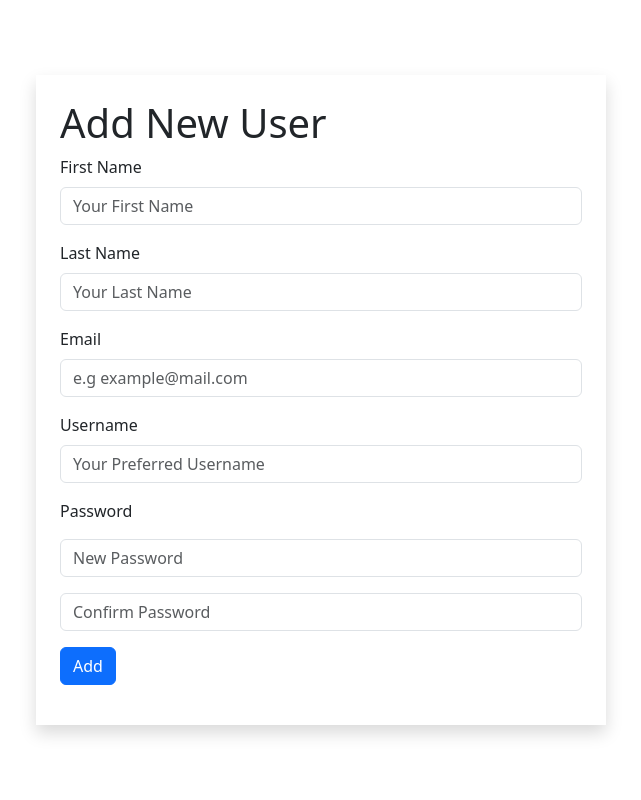
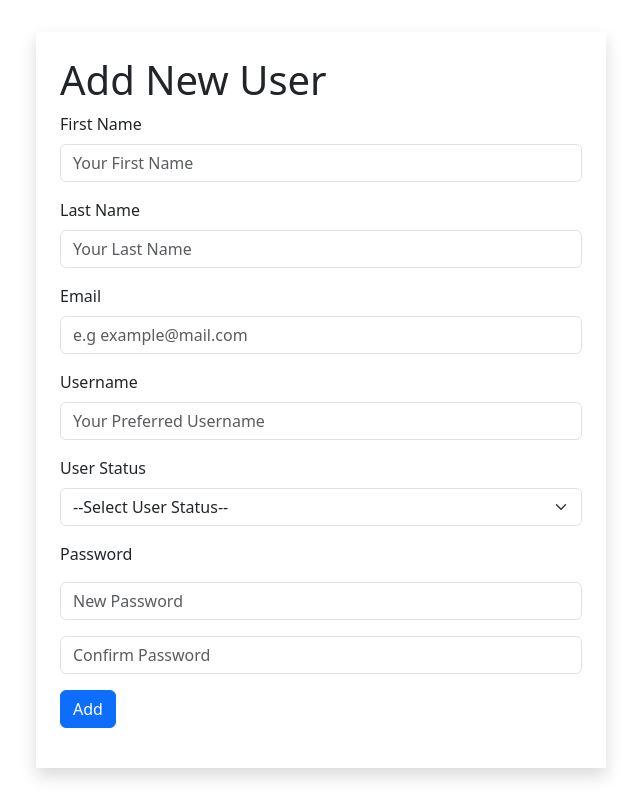
Before and after one commit to Great0106/django-todolist, a Django app: page /user/add/form in a window 1280 px wide. Shown: the whole page, without its empty margins (319-960 px from the left). Run offline with Django 4.2, Linux system fonts and the light colour scheme.

Commit message:
createuser

```diff
--- a/main/templates/main/add_user_form.html
+++ b/main/templates/main/add_user_form.html
@@ -5,27 +5,50 @@
         <div class="row" style="height: 100%;">
             <div class="col-10 col-md-8 col-lg-6 mx-auto my-auto shadow p-4">
                 <h1>Add New User</h1>
-                <form action="">
+                <form action="{% url 'add-user' %}" method="POST">
+                    {% csrf_token %}
+                    {% for message in messages %}
+                        <div class="mb-3 alert {{message.tags}}" role="alert">
+                            {{ message }}
+                        </div>
+                    {% endfor %}
                     <div class="mb-3">
                         <label for="firstname" class="form-label">First Name</label>
-                        <input class="form-control" type="text" name="firstname" id="firstname" placeholder="Your First Name">
+                        <input class="form-control" type="text" name="firstname" id="firstname" placeholder="Your First Name" required>
                     </div>
                     <div class="mb-3">
                         <label for="lastname" class="form-label">Last Name</label>
-                        <input class="form-control" type="text" name="lastname" id="lastname" placeholder="Your Last Name">
+                        <input class="form-control" type="text" name="lastname" id="lastname" placeholder="Your Last Name" required>
                     </div>
                     <div class="mb-3">
                         <label for="email" class="form-label">Email</label>
-                        <input class="form-control" type="email" name="email" id="email" placeholder="e.g example@mail.com">
+                        <input class="form-control" type="email" name="email" id="email" placeholder="e.g example@mail.com" required>
                     </div>
                     <div class="mb-3">
                         <label for="username" class="form-label">Username</label>
-                        <input class="form-control" type="text" name="username" id="username" placeholder="Your Preferred Username">
+                        <input class="form-control" type="text" name="username" id="username" placeholder="Your Preferred Username" required>
+                    </div>
+                    <div class="mb-3">
+                        <label for="status" class="form-label">User Status</label>
+                        <select class="form-select" aria-label="Default select example" name="status" id="status" required>
+                            <option selected>
+                                --Select User Status--
+                            </option>
+                            <option value="user">
+                                User
+                            </option>
+                            <option value="admin">
+                                Admin
+                            </option>
+                            <option value="superuser">
+                                Superuser
+                            </option>
+                        </select>
                     </div>
                     <div class="mb-3">
                         <p>Password</p>
-                        <input class="form-control mb-3" type="text" name="password1" placeholder="New Password">
-                        <input class="form-control" type="text" name="password2" placeholder="Confirm Password">
+                        <input class="form-control mb-3" type="password" name="password1" placeholder="New Password" required>
+                        <input class="form-control" type="password" name="password2" placeholder="Confirm Password" required>
                     </div>
                     <div class="mb-3">
                         <input type="submit" class="btn btn-primary" value="Add">
--- a/main/templates/main/userlist.html
+++ b/main/templates/main/userlist.html
@@ -8,6 +8,12 @@
                     <h2 class="d-inline">
                         User List
                     </h2>
+
+                    {% for message in messages %}
+                        <div class="mb-3 alert {{message.tags}}" role="alert">
+                            {{ message }}
+                        </div>
+                    {% endfor %}
 
                     <a class="btn btn-secondary" href="{% url 'todo-home' %}">
                         <i class="bi bi-list-check"></i>
--- a/main/urls.py
+++ b/main/urls.py
@@ -8,4 +8,5 @@ urlpatterns = [
     path('todo/delete/<int:id>', views.delete, name="todo-delete"),
     path('todo/userlist', views.userlist, name="userlist"),
     path('user/add/form', views.addUserForm, name="add-user-form"),
+    path('user/add', views.addUser, name="add-user")
 ]
--- a/main/views.py
+++ b/main/views.py
@@ -3,6 +3,7 @@ from django.contrib.auth.models import User
 from .models import Todo
 from django.contrib.auth.decorators import login_required
 from django.urls import reverse
+from django.contrib import messages
 
 # Create your views here.
 
@@ -52,3 +53,30 @@ def userlist(request):
 
 def addUserForm(request):
     return render(request, 'main/add_user_form.html')
+
+def addUser(request):
+    if request.POST['password1'] != request.POST['password2']:
+        messages.error(request, 'Password does not match!')
+        return HttpResponseRedirect(reverse('add-user-form'))
+
+    status = request.POST['status']
+
+    user = User.objects.create_user(
+        first_name = request.POST['firstname'],
+        last_name = request.POST['lastname'],
+        username = request.POST['username'],
+        email = request.POST['email'],
+        password = request.POST['password1']
+    )
+
+    if status == 'admin':
+        user.is_staff == True
+        user.save()
+    elif status == 'superuser':
+        user.is_superuser == True
+        user.is_staff == True
+        user.save()
+
+    messages.success(request, 'User added successfully!')
+
+    return HttpResponseRedirect(reverse('userlist'))
```
Also changed, not shown: django_authentication/settings.py (+9 -0 lines).
